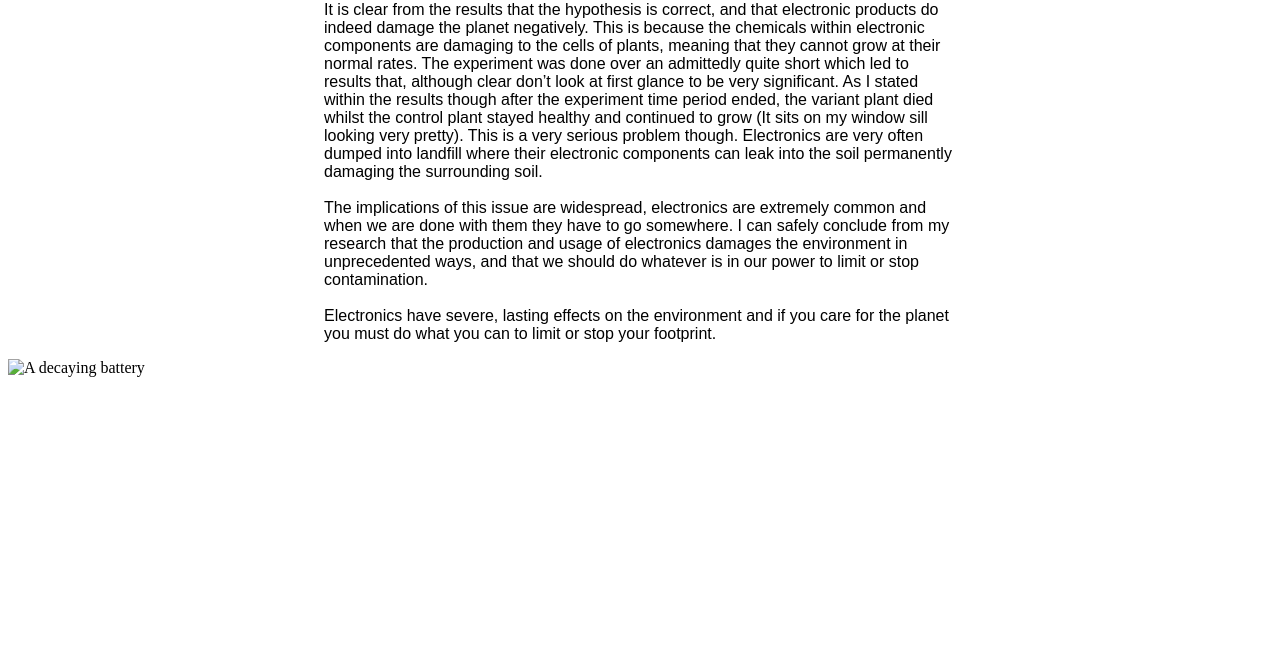
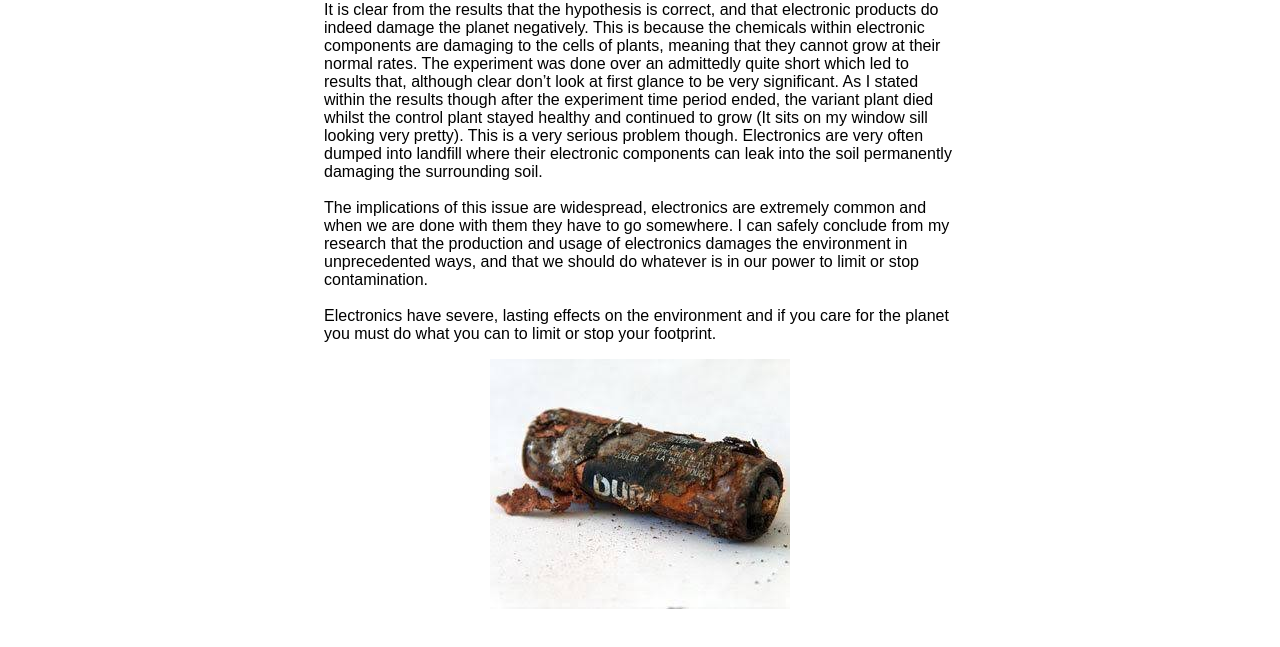
Before and after one commit to DaVinci-Danny/davinci-danny.github.io, a plain HTML site: page Discussion.html in a window 1280 px wide. Shown: the part 129-776 px from the top of the page. Drawn offline with Linux system fonts and the light colour scheme.

Commit message:
Update Discussion.html

```diff
--- a/Discussion.html
+++ b/Discussion.html
@@ -23,5 +23,5 @@
 <h1 class="disc">Discussion</h1>
 <div class="disc">
   <p class="introd">It is clear from the results that the hypothesis is correct, and that electronic products do indeed damage the planet negatively. This is because the chemicals within electronic components are damaging to the cells of plants, meaning that they cannot grow at their normal rates. The experiment was done over an admittedly quite short which led to results that, although clear don’t look at first glance to be very significant. As I stated within the results though after the experiment time period ended, the variant plant died whilst the control plant stayed healthy and continued to grow (It sits on my window sill looking very pretty). This is a very serious problem though. Electronics are very often dumped into landfill where their electronic components can leak into the soil permanently damaging the surrounding soil.<br><br>The implications of this issue are widespread, electronics are extremely common and when we are done with them they have to go somewhere. I can safely conclude from my research that the production and usage of electronics damages the environment in unprecedented ways, and that we should do whatever is in our power to limit or stop contamination.<br><br>      Electronics have severe, lasting effects on the environment and if you care for the planet you must do what you can to limit or stop your footprint.<p>
-  <img href="images/5A7EDB5A-CCCE-4975-A66C-F09F37DEBFAE.jpeg" alt="A decaying battery" class="home">
+  <img src="images/5A7EDB5A-CCCE-4975-A66C-F09F37DEBFAE.jpeg" alt="A decaying battery" class="home">
 </div>
```
